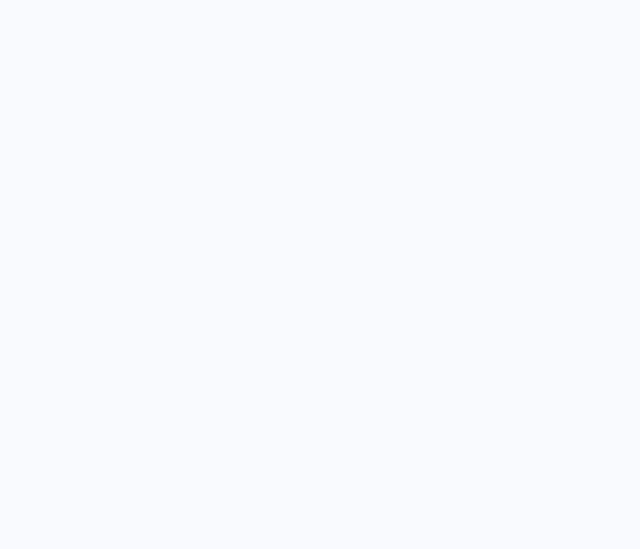
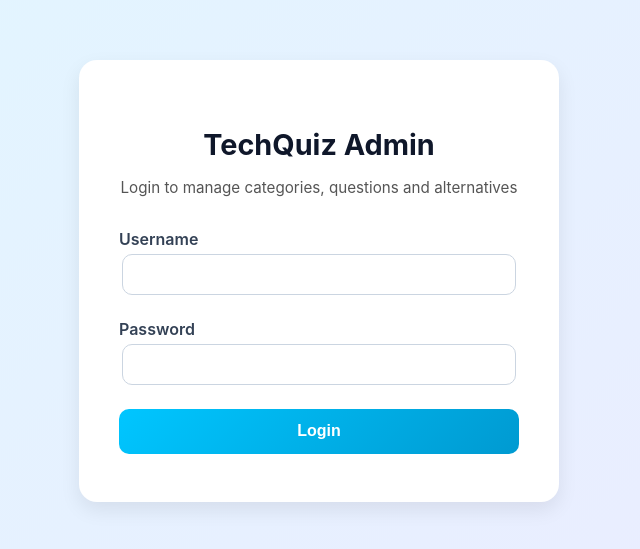
Before and after one commit to theeuzin13/tech-quiz-angular, an Angular app in the folder quiz-angular/: page /admin/login in a window 1280 px wide. Before the commit this address led to /. Shown: the part 151-700 px from the top of the page, without its empty margins (321-961 px from the left). Built offline with nearby package versions, Linux system fonts and the light colour scheme.

Commit message:
feat: add admin login component and update routing

```diff
--- a/quiz-angular/angular.json
+++ b/quiz-angular/angular.json
@@ -31,7 +31,8 @@
               }
             ],
             "styles": [
-              "src/styles.scss"
+              "src/styles.scss",
+              "node_modules/@fortawesome/fontawesome-free/css/all.min.css"
             ]
           },
           "configurations": {
--- a/quiz-angular/src/app/app.routes.ts
+++ b/quiz-angular/src/app/app.routes.ts
@@ -8,7 +8,14 @@ export const routes: Routes = [
       import('./pages/home/home.component').then(m => m.HomeComponent),
   },
 
-  // ADMIN
+  // LOGIN DO ADMIN (SEM SIDEBAR)
+  {
+    path: 'admin/login',
+    loadComponent: () =>
+      import('./pages/login/login.component').then(m => m.LoginComponent)
+  },
+
+  // ÁREA ADMIN PROTEGIDA PELO LAYOUT
   {
     path: 'admin',
     loadComponent: () =>
--- a/quiz-angular/src/app/pages/home/home.component.html
+++ b/quiz-angular/src/app/pages/home/home.component.html
@@ -4,7 +4,7 @@
   <div class="home-header">
     <h1 class="home-title">TechQuiz</h1>
 
-    <a routerLink="/admin" class="admin-btn">
+    <a routerLink="/admin/login" class="admin-btn">
       Admin Dashboard
     </a>
   </div>
--- /dev/null
+++ b/quiz-angular/src/app/pages/login/login.component.html
@@ -0,0 +1,20 @@
+<div class="login-page">
+
+  <div class="login-card">
+    <h1 class="title">TechQuiz Admin</h1>
+    <p class="subtitle">Login to manage categories, questions and alternatives</p>
+
+    <form (ngSubmit)="login()">
+
+      <label>Username</label>
+      <input type="text" [(ngModel)]="username" name="username" required />
+
+      <label>Password</label>
+      <input type="password" [(ngModel)]="password" name="password" required />
+
+      <button class="btn-login" type="submit">Login</button>
+
+    </form>
+  </div>
+
+</div>
--- /dev/null
+++ b/quiz-angular/src/app/pages/login/login.component.scss
@@ -0,0 +1,69 @@
+.login-page {
+  min-height: 100vh;
+  background: linear-gradient(135deg, #e0f7ff, #ecebff);
+  display: flex;
+  justify-content: center;
+  align-items: center;
+  padding: 2rem;
+}
+
+.login-card {
+  background: white;
+  border-radius: 18px;
+  box-shadow: 0 8px 20px rgba(0,0,0,0.08);
+  padding: 3rem 2.5rem;
+  width: 400px;
+  text-align: center;
+
+  .title {
+    font-size: 1.8rem;
+    font-weight: 700;
+    margin-bottom: 0.5rem;
+  }
+
+  .subtitle {
+    color: #555;
+    font-size: 0.95rem;
+    margin-bottom: 2rem;
+  }
+
+  label {
+    display: block;
+    text-align: left;
+    font-weight: 600;
+    margin-bottom: 5px;
+    color: #334155;
+  }
+
+  input {
+    width: 90%;
+    padding: 0.75rem 1rem;
+    border-radius: 10px;
+    border: 1px solid #cbd5e1;
+    margin-bottom: 1.5rem;
+    transition: 0.2s;
+
+    &:focus {
+      border-color: #00c6ff;
+      outline: none;
+      box-shadow: 0 0 0 2px rgba(0, 198, 255, 0.2);
+    }
+  }
+
+  .btn-login {
+    width: 100%;
+    background: linear-gradient(135deg, #00c6ff, #009ad1);
+    color: white;
+    padding: 0.85rem;
+    border-radius: 10px;
+    cursor: pointer;
+    font-size: 1rem;
+    font-weight: 600;
+    border: none;
+    transition: 0.25s;
+
+    &:hover {
+      filter: brightness(1.15);
+    }
+  }
+}
--- /dev/null
+++ b/quiz-angular/src/app/pages/login/login.component.ts
@@ -0,0 +1,27 @@
+import { Component } from '@angular/core';
+import { FormsModule } from '@angular/forms';
+import { Router } from '@angular/router';
+
+@Component({
+  selector: 'app-admin-login',
+  standalone: true,
+  imports: [FormsModule],
+  templateUrl: './login.component.html',
+  styleUrl: './login.component.scss'
+})
+export class LoginComponent {
+
+  username = '';
+  password = '';
+
+  constructor(private router: Router) {}
+
+  login() {
+    // Login fake por enquanto
+    if (this.username === 'admin' && this.password === '123') {
+      this.router.navigate(['/admin/categories']);
+    } else {
+      alert('Invalid credentials');
+    }
+  }
+}
--- a/quiz-angular/src/app/shared/layout/header/header.component.html
+++ b/quiz-angular/src/app/shared/layout/header/header.component.html
@@ -1,5 +1,8 @@
 <div class="header">
-  <button class="back-btn" routerLink="/">
-    ← Back to Quiz
-  </button>
+  <h1 class="header-title">Management Panel</h1>
+
+  <a routerLink="/" class="back-btn">
+    <i class="fa fa-home"></i>
+    Back to Quiz
+  </a>
 </div>
--- a/quiz-angular/src/app/shared/layout/header/header.component.scss
+++ b/quiz-angular/src/app/shared/layout/header/header.component.scss
@@ -1,17 +1,42 @@
+.header {
+  display: flex;
+  justify-content: space-between;
+  align-items: center;
+  background: white;
+  padding: 1.2rem 2rem;
+
+  .header-title {
+    margin: 0;
+    font-size: 1.6rem;
+    font-weight: 700;
+    color: #0f172a;
+  }
+}
+
 .back-btn {
+  display: flex;
+  justify-content: space-between;
+  align-items: center;
+  gap: 4px;
+
   background: transparent;
   border: none;
-  padding: 0.5rem 1rem;
+  color: #475569;
   font-size: 1rem;
-  color: #475569;
+  font-weight: 600;
+  text-decoration: none;
   cursor: pointer;
-  font-weight: 500;
-  display: flex;
-  align-items: center;
-  gap: 4px;
-  text-decoration: none;
+  padding: 0.4rem 0.8rem;
+
+  transition: 0.25s ease-in-out;
+
+  i {
+    font-size: 1.1rem;
+    opacity: 0.8;
+  }
 
   &:hover {
     color: #1e293b;
+    transform: translateX(-2px);
   }
 }
--- a/quiz-angular/src/app/shared/layout/sidebar/sidebar.component.scss
+++ b/quiz-angular/src/app/shared/layout/sidebar/sidebar.component.scss
@@ -1,5 +1,5 @@
 .sidebar {
-  background: linear-gradient(180deg, #7a1fdd, #6111bb);
+  background: linear-gradient(180deg, #1f7add, #1161bb);
   color: white;
   height: 100%;
   padding: 2rem 1rem;
```
